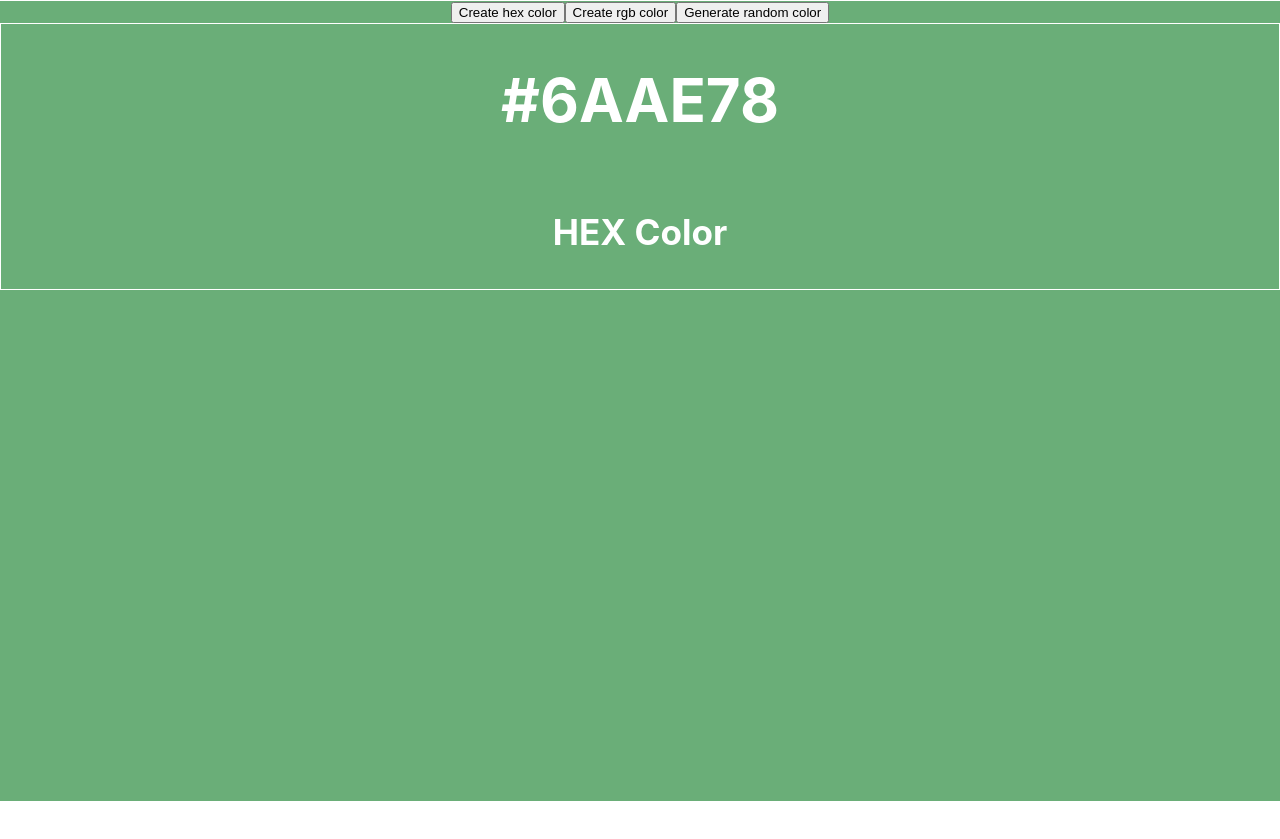
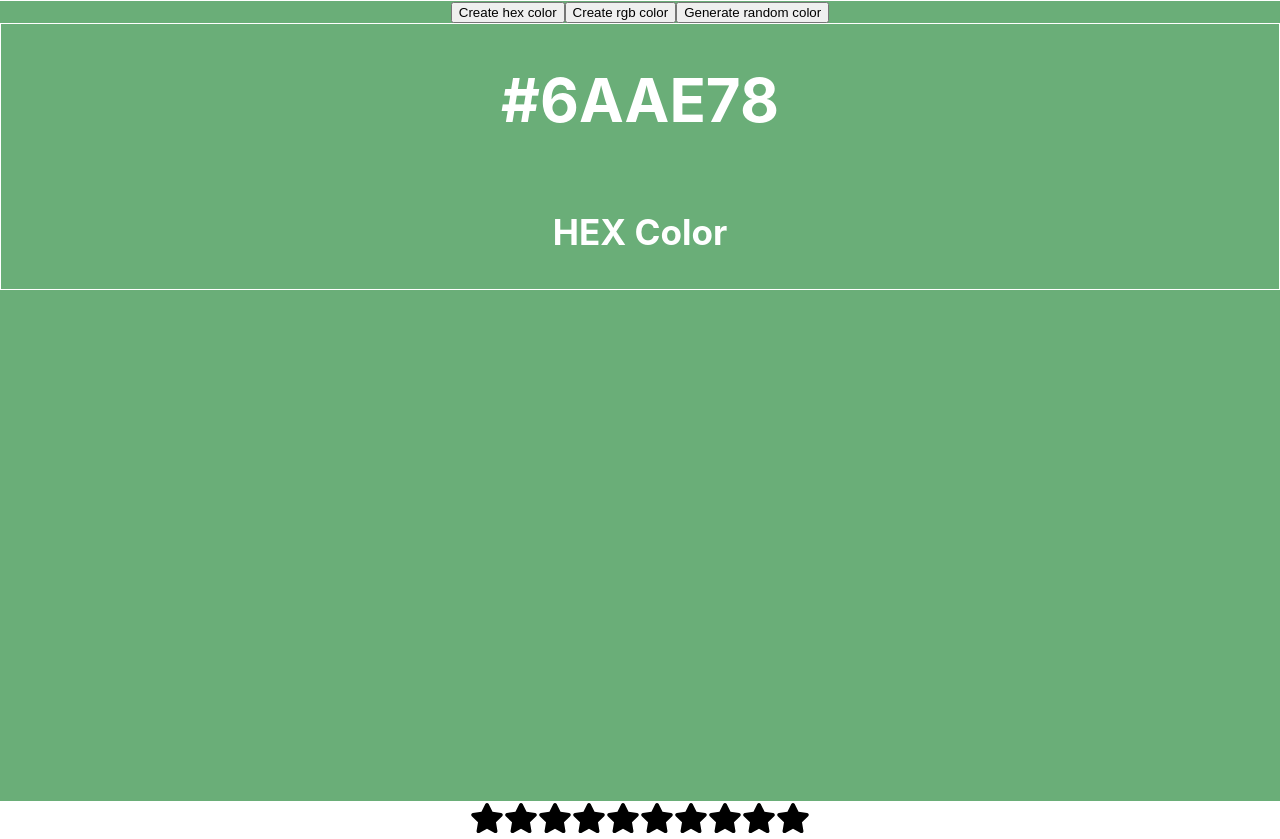
Before and after one commit to filiperak/basic-react-features, a React (Create React App) app: page / in a window 1280 px wide. Shown: the part 799-1638 px from the top of the page. Before the commit the page ends 1600 px from the top, so only its background shows below. Built offline with nearby package versions, Linux system fonts and the light colour scheme; the HTML template or start-up script is replaced by a standard one.

Commit message:
starComponent

```diff
--- a/package.json
+++ b/package.json
@@ -6,8 +6,10 @@
     "@testing-library/jest-dom": "^5.17.0",
     "@testing-library/react": "^13.4.0",
     "@testing-library/user-event": "^13.5.0",
+    "icons": "^1.0.0",
     "react": "^18.2.0",
     "react-dom": "^18.2.0",
+    "react-icons": "^5.1.0",
     "react-scripts": "5.0.1",
     "web-vitals": "^2.1.4"
   },
--- a/src/App.js
+++ b/src/App.js
@@ -1,4 +1,5 @@
 import './App.css';
+import StarRating from './components/StarRating';
 import Accordian from './components/acordian/index';
 import RandomColor from './components/randomColor/index';
 
@@ -7,6 +8,7 @@ function App() {
     <div className="App">
       <Accordian/>
       <RandomColor/>
+      <StarRating numStars={10}/>
     </div>
   );
 }
--- /dev/null
+++ b/src/components/StarRating/index.jsx
@@ -0,0 +1,39 @@
+import { useState } from "react";
+import { FaStar } from "react-icons/fa";
+import './styles.css'
+
+const StarRating = ({ numStars = 5 }) => {
+  const [rating, setRating] = useState(0);
+  const [hover, setHover] = useState(0);
+
+  const handleClick = (getCurrentIndex) => {
+    setRating(getCurrentIndex);
+  };
+  const handleMouseEnter = (getCurrentIndex) => {
+    setHover(getCurrentIndex);
+  };
+  const handleMouseLeave = () => {
+    console.log('leave');
+    setHover(rating);
+  };
+
+  return (
+    <div className="star-rating">
+      {[...Array(numStars)].map((_, index) => {
+        index += 1;
+        return (
+          <FaStar
+            key={index}
+            className={index <= (hover || rating) ? "active" : "inactive"}
+            onClick={() => handleClick(index)}
+            onMouseMove={() => handleMouseEnter(index)}
+            onMouseLeave={handleMouseLeave}
+            size={"34px"}
+            // fill="yellow"
+          />
+        );
+      })}
+    </div>
+  );
+};
+export default StarRating;
--- /dev/null
+++ b/src/components/StarRating/styles.css
@@ -0,0 +1,6 @@
+.active{
+    color: yellow;
+}
+.inactive{
+    color: #000;
+}
```
Also changed, not shown: 1 other file (tests, documents, lock files or other folders).
